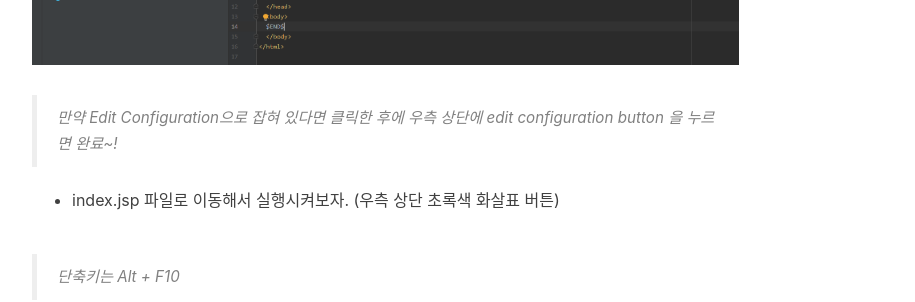
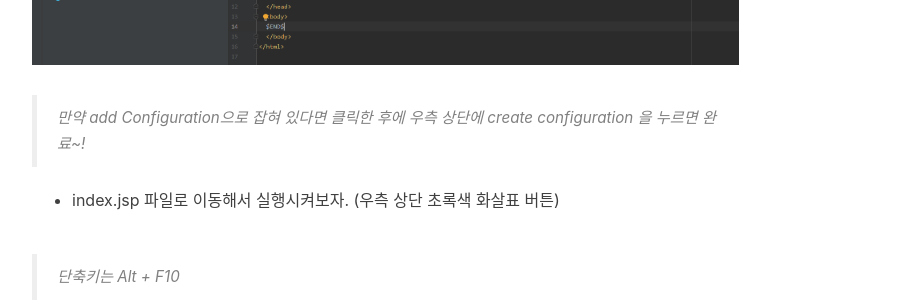
Before and after one commit to damin8/damin8.github.io, a Jekyll site: the page built from _posts/Servlet&JSP/2020-04-12-Intellij로Jsp_Servlet_시작하기.md, in a window 1280 px wide and 900 px high, scrolled down 5158 px. Shown: the part 152-454 px from the top of the window, without its empty margins (233-1148 px from the left). Built offline with Jekyll 4.4.1, drawn with Linux system fonts in a browser that asks for light colours; nearby versions of some CDN libraries; comment, search, counter and statistics services are not loaded.

Commit message:
Update 2020-04-12-Intellij로Jsp_Servlet_시작하기.md

```diff
--- a/_posts/Servlet&JSP/2020-04-12-Intellij로Jsp_Servlet_시작하기.md
+++ b/_posts/Servlet&JSP/2020-04-12-Intellij로Jsp_Servlet_시작하기.md
@@ -70,7 +70,7 @@ tags:
 
 ![IntelliJ5.PNG](/img/in-post/Servlet_JSP/IntelliJ8.PNG)
 
-> 만약 Edit Configuration으로 잡혀 있다면 클릭한 후에 우측 상단에 edit configuration button 을 누르면 완료~!
+> 만약 add Configuration으로 잡혀 있다면 클릭한 후에 우측 상단에 create configuration 을 누르면 완료~!
 
 - index.jsp 파일로 이동해서 실행시켜보자. (우측 상단 초록색 화살표 버튼)
 
```
